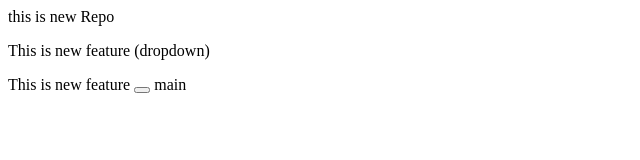
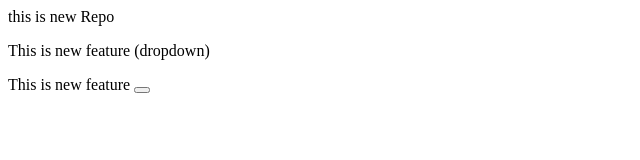
Before and after one commit to zdogar556/localRepo, a plain HTML site: page index.html in a window 1280 px wide. Shown: the full height of the page, 0-640 px from the left. Drawn offline with Linux system fonts and the light colour scheme.

Commit message:
add both feature

```diff
--- a/index.html
+++ b/index.html
@@ -2,6 +2,4 @@
 </P>
 
 <P> This is new feature (dropdown)
-<P> This is new feature <button type="button"></button>
- main
-</P>
+<P> This is new feature <button type="button"></button></P>
```
